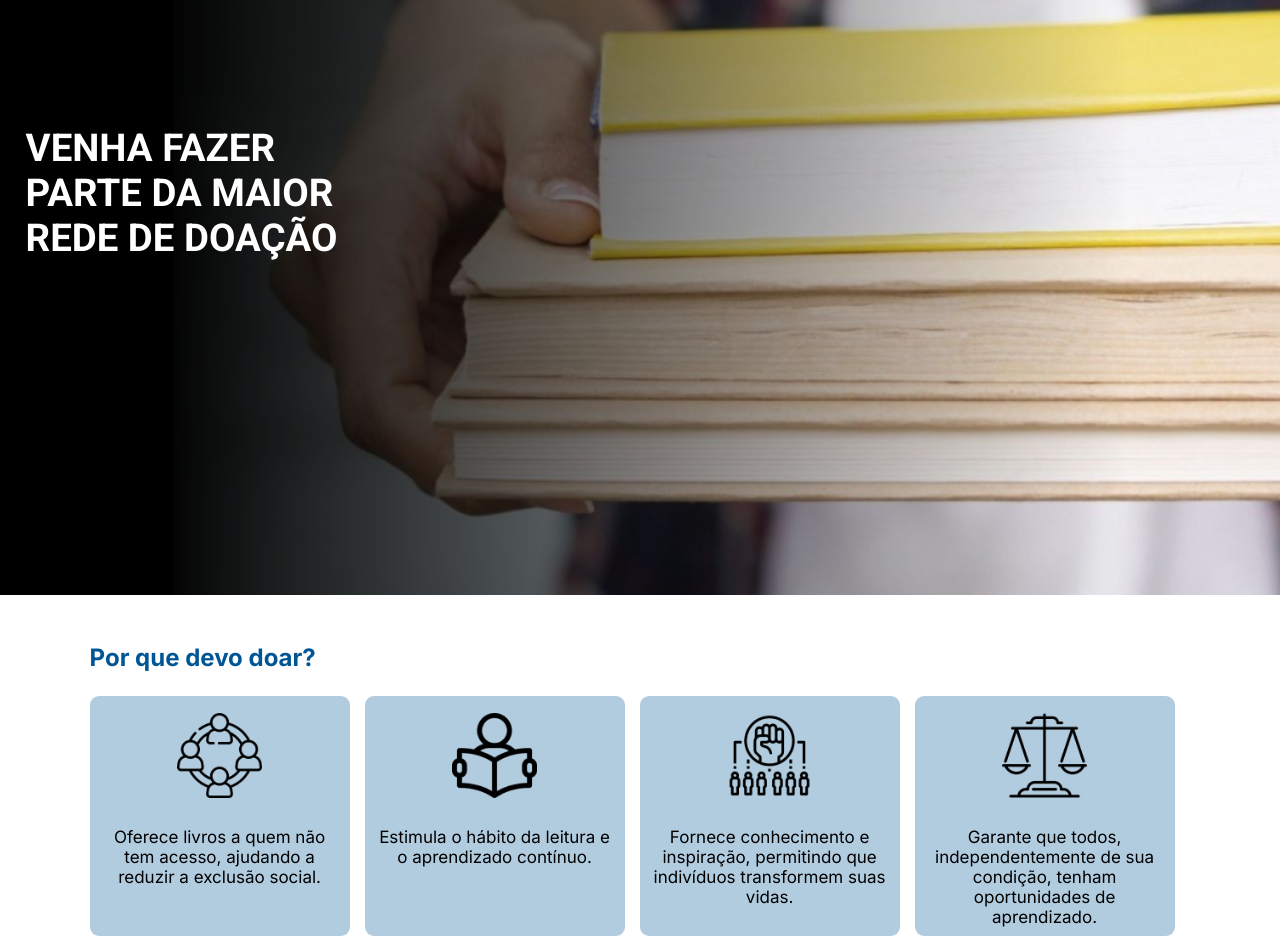
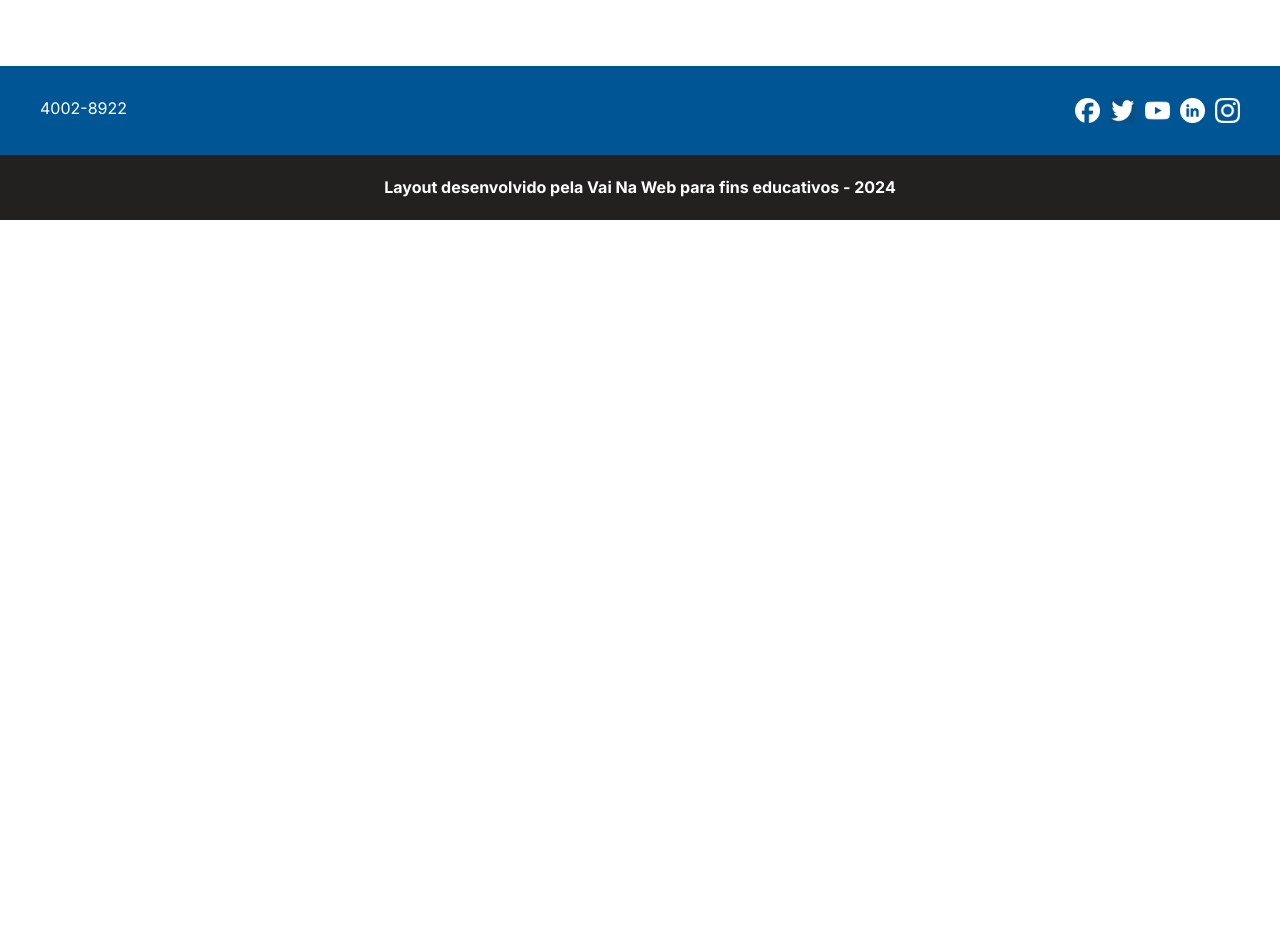
Before and after one commit to Davi-D18/livros_vnw, a React (Vite) app: page /livrosDoados in a window 1280 px wide. Shown: the part 200-1136 px from the top of the page. After the commit the page ends 800 px from the top, so only its background shows below. Built offline with nearby package versions, Linux system fonts and the light colour scheme.

Commit message:
Rotas implementadas e finalização da página Home
Ajustes no projeto e finalizado a página principal do Site

```diff
--- a/src/App.jsx
+++ b/src/App.jsx
@@ -1,21 +1,18 @@
-import { GlobalStyles } from "./styles/globalStyles";
+import { Outlet } from "react-router-dom";
+import { Header } from "./components/Header/Header";
 import { ThemeProvider } from "styled-components";
 import { theme } from "./styles/themeVariaveis";
-import { Header } from "./components/Header/Header";
-import { Banner } from "./components/Banner/Banner";
-import { ContainerDoar } from "./components/ContainerDoar/ContainerDoar";
+import { GlobalStyles } from "./styles/globalStyles";
+import { Footer } from "./components/Footer/Footer";
 
 export function App() {
   return (
-    <>
-      <ThemeProvider theme={theme}>
-        {/* Repassar para os outros componentes as variáveis
-     que contém os estilos que serão reaproveitados */}
-        <Header />
-        <GlobalStyles />
-        <Banner />
-        <ContainerDoar />
-      </ThemeProvider>
-    </>
+    <ThemeProvider theme={theme}>
+      <GlobalStyles />
+      <Header />
+      <Outlet />{" "}
+      {/* Reaproveita esses componentes do Header e footer para exibir em outras páginas */}
+      <Footer />
+    </ThemeProvider>
   );
 }
--- a/src/components/Card/style/card.js
+++ b/src/components/Card/style/card.js
@@ -25,13 +25,13 @@ export const ArticleCard = styled.article`
 `;
 
 export const IconCard = styled.img`
-  max-width: 35%;
-  margin-block: 9px;
+  max-width: 33%;
+  margin-block: 12px;
 `;
 
 export const Descricao = styled.p`
   color: ${(props) => props.theme.colors.black};
-  font-size: 17px;
+  font-size: 16px;
   text-align: center;
   margin-top: 20px;
   max-width: 96%;
--- a/src/components/ContainerDoar/style/container-doar.js
+++ b/src/components/ContainerDoar/style/container-doar.js
@@ -1,14 +1,15 @@
 import styled from "styled-components";
 
 export const Container_Doar = styled.section`
-  max-width: 86dvw;
+  max-width: 79dvw;
   margin: 0 auto;
 `;
 
 export const TextPorqueDoar = styled.h2`
   color: ${(props) => props.theme.colors.primary};
-  margin-top: 3rem;
+  margin-top: 3.5rem;
   margin-bottom: 1.5rem;
+  font-weight: 500;
 `;
 
 export const ContainerCards = styled.div`
--- /dev/null
+++ b/src/components/Footer/Footer.jsx
@@ -0,0 +1,31 @@
+import * as S from "./styles/footer.js";
+
+import IconFace from "../../assets/icons/icons-social/facebook.png";
+import IconTwitter from "../../assets/icons/icons-social/twitter.png";
+import IconYoutube from "../../assets/icons/icons-social/youtube.png";
+import IconLinkeding from "../../assets/icons/icons-social/linkeding.png";
+import IconInstagram from "../../assets/icons/icons-social/instagram.png";
+
+export function Footer() {
+  return (
+    <S.Rodape>
+      <S.SecaoContato>
+        <S.NumeroContato>4002-8922</S.NumeroContato>
+
+        <S.ContainerIcons>
+          <S.Icon src={IconFace} alt="Ícone do Facebook" />
+          <S.Icon src={IconTwitter} alt="Ícone do Twitter" />
+          <S.Icon src={IconYoutube} alt="Ícone do Youtube" />
+          <S.Icon src={IconLinkeding} alt="Ícone do Linkeding" />
+          <S.Icon src={IconInstagram} alt="Ícone do Instagram" />
+        </S.ContainerIcons>
+      </S.SecaoContato>
+
+      <S.SecaoInfoVnw>
+        <S.TextoInformativo>
+          Layout desenvolvido pela Vai Na Web para fins educativos - 2024
+        </S.TextoInformativo>
+      </S.SecaoInfoVnw>
+    </S.Rodape>
+  );
+}
--- /dev/null
+++ b/src/components/Footer/styles/footer.js
@@ -0,0 +1,35 @@
+import { styled } from "styled-components";
+
+export const Rodape = styled.footer`
+  margin-top: 18vh;
+`;
+
+export const SecaoContato = styled.section`
+  display: flex;
+  justify-content: space-between;
+  padding-inline: 2.5rem;
+  background-color: ${(props) => props.theme.colors.primary};
+  padding-block: 2rem;
+`;
+
+export const NumeroContato = styled.p``;
+
+export const ContainerIcons = styled.section`
+  display: flex;
+  gap: 10px;
+`;
+
+export const Icon = styled.img`
+  width: 25px;
+  cursor: pointer;
+`;
+
+export const SecaoInfoVnw = styled.section`
+  background-color: ${(props) => props.theme.colors.darkGray};
+  padding-block: 1.4rem;
+`;
+
+export const TextoInformativo = styled.p`
+  text-align: center;
+  font-weight: 700;
+`;
--- a/src/components/Header/Header.jsx
+++ b/src/components/Header/Header.jsx
@@ -1,3 +1,4 @@
+import { Link } from "react-router-dom";
 import * as S from "./style/header.js";
 import Logo from "../../assets/icons/icon.png";
 
@@ -13,15 +14,15 @@ export function Header() {
         <S.SecaoNavegacao>
           <S.ListaLinks>
             <S.ItemLista>
-              <S.AncoraLink>Inicio</S.AncoraLink>
+              <Link to="/">Inicio</Link>
             </S.ItemLista>
 
             <S.ItemLista>
-              <S.AncoraLink>Livros Doados</S.AncoraLink>
+              <Link to="/livrosDoados">Livros Doados</Link>
             </S.ItemLista>
 
             <S.ItemLista>
-              <S.AncoraLink>Quero Doar</S.AncoraLink>
+              <Link to="/doacao">Quero Doar</Link>
             </S.ItemLista>
           </S.ListaLinks>
         </S.SecaoNavegacao>
--- a/src/main.jsx
+++ b/src/main.jsx
@@ -1,9 +1,34 @@
 import { StrictMode } from 'react'
 import { createRoot } from 'react-dom/client'
 import { App } from './App.jsx'
+import { RouterProvider, createBrowserRouter } from "react-router-dom";
+import { Doacao } from "./pages/doacao/Doacao.jsx";
+import { LivrosDoados } from "./pages/livrosDoados/LivrosDoados.jsx";
+import { Home } from "./pages/home/Home.jsx";
+
+const router = createBrowserRouter([
+  {
+    path: "/",
+    element: <App />,
+    children: [
+      {
+        path: "/",
+        element: <Home />,
+      },
+      {
+        path: "/doacao",
+        element: <Doacao />,
+      },
+      {
+        path: "/livrosDoados",
+        element: <LivrosDoados />,
+      },
+    ],
+  },
+]);
 
 createRoot(document.getElementById("root")).render(
   <StrictMode>
-    <App />
+    <RouterProvider router={router} />
   </StrictMode>
 );
--- /dev/null
+++ b/src/pages/doacao/Doacao.jsx
@@ -0,0 +1,3 @@
+export function Doacao() {
+  return <h1>Teste3</h1>;
+}
--- /dev/null
+++ b/src/pages/home/Home.jsx
@@ -0,0 +1,11 @@
+import { Banner } from "../../components/Banner/Banner";
+import { ContainerDoar } from "../../components/ContainerDoar/ContainerDoar";
+
+export function Home() {
+  return (
+    <>
+      <Banner />
+      <ContainerDoar />
+    </>
+  );
+}
--- /dev/null
+++ b/src/pages/livrosDoados/LivrosDoados.jsx
@@ -0,0 +1,3 @@
+export function LivrosDoados() {
+  return <h1>Teste2</h1>;
+}
--- a/src/styles/globalStyles.js
+++ b/src/styles/globalStyles.js
@@ -7,5 +7,6 @@ export const GlobalStyles = createGlobalStyle`
     box-sizing: border-box;
     color: white;
     font-family: ${(props) => props.theme.fonts.fontPrimary};
+    text-decoration: none;
   }
 `;
```
